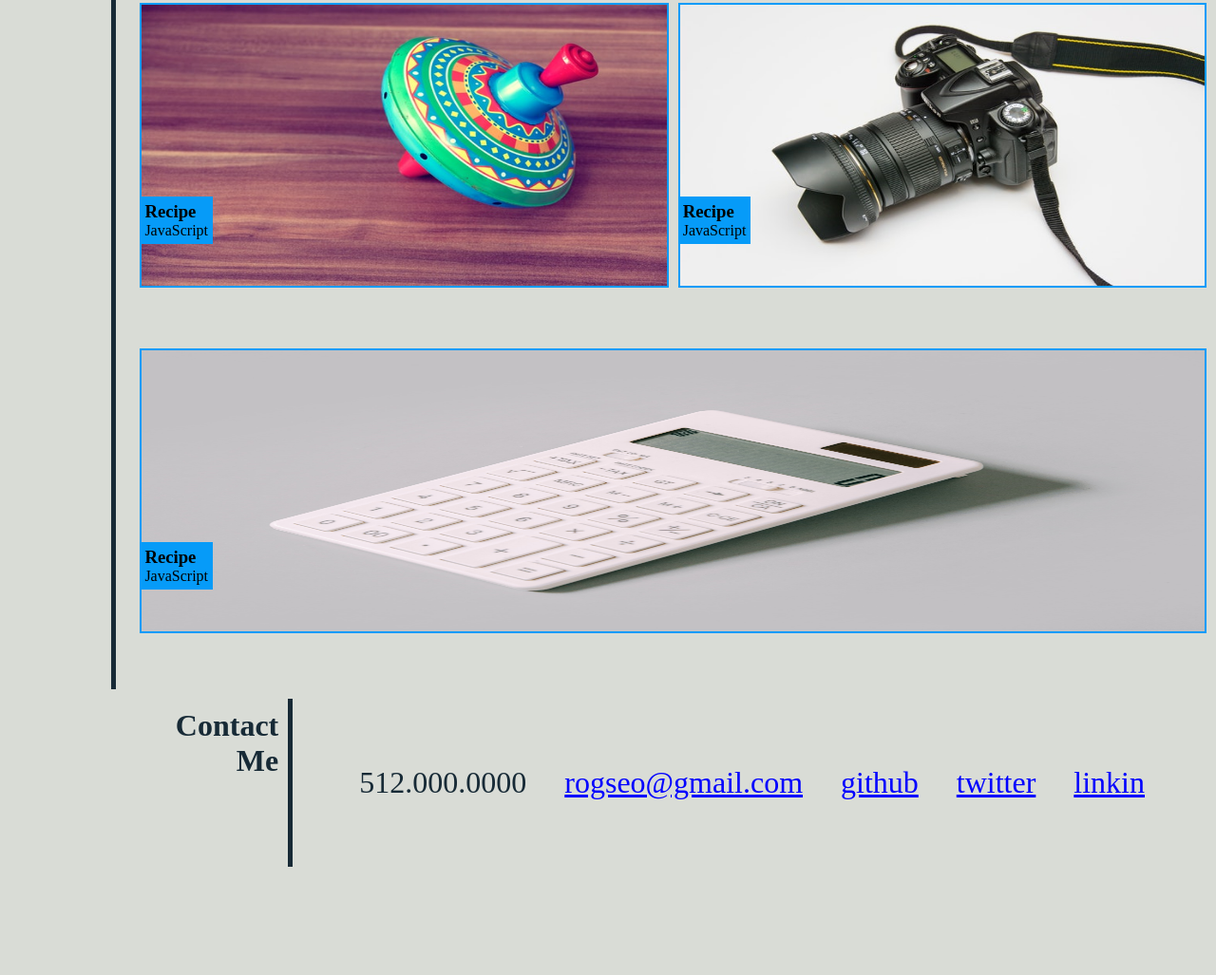
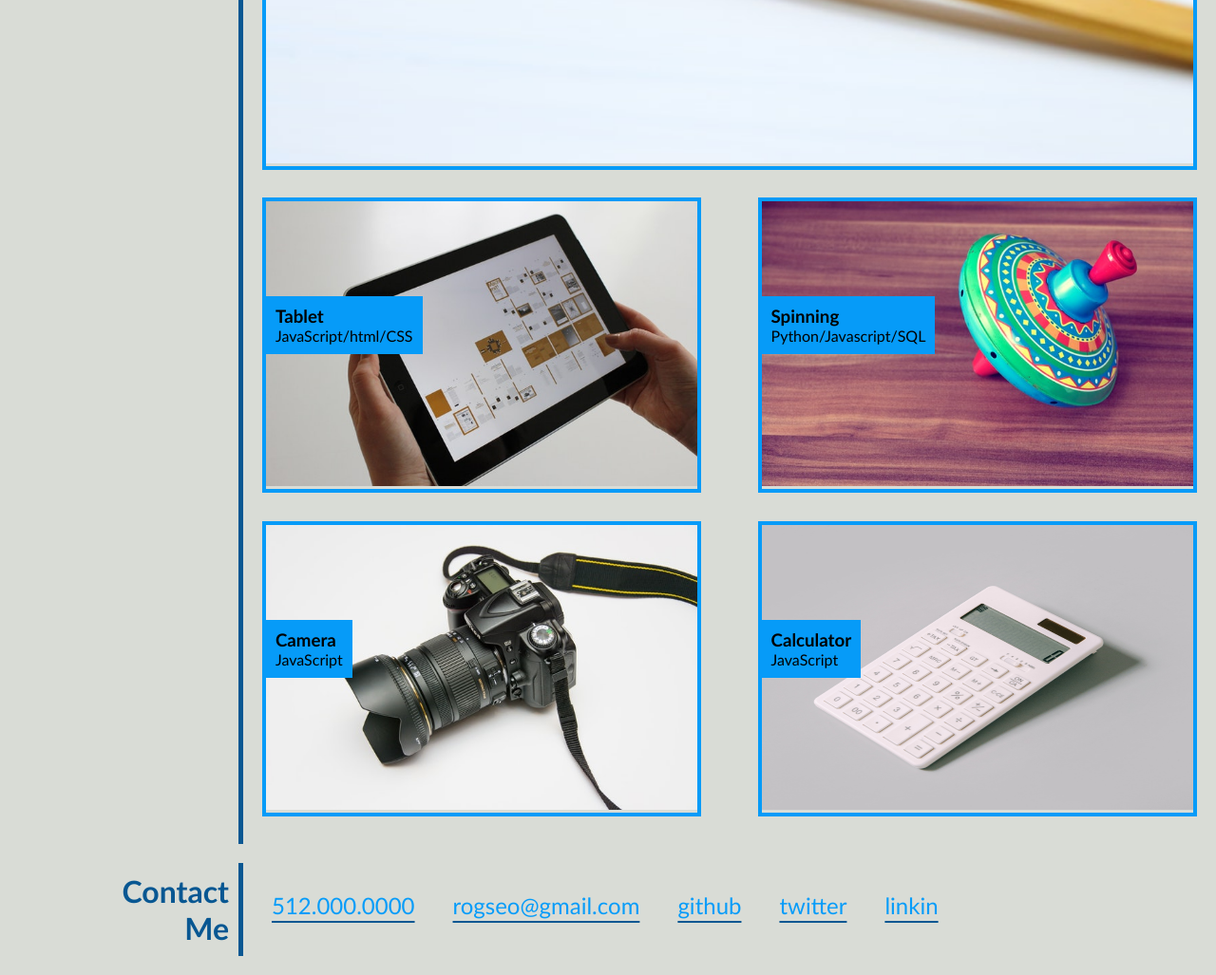
Before and after one commit to rogseo/myFirstPortfolio, a plain HTML site: page index.html in a window 1280 px wide. Shown: the part 816-1843 px from the top of the page at 95% size. Before the commit the page ends 1744 px from the top, so only its background shows below. Drawn offline with Linux system fonts and the light colour scheme.

Commit message:
develop html/css

```diff
--- a/assets/css/style.css
+++ b/assets/css/style.css
@@ -4,19 +4,20 @@
     margin: 0;
 }
 :root{
-    --bluecolor:#069bf8 ;
+    --bluecolor:hsl(203, 95%, 50%) ;
     --white:#d9dcd6;
-    --navy:#172a36;
+    --navy:rgba(8,87,146,255);
 
 }
 
 body {
     background-color:#d9dcd6;
+    font-family: "Gill Sans", sans-serif;
 }
 
 header {
 
-    font-family: 'Trebuchet MS', 'Lucida Sans Unicode', 'Lucida Grande', 'Lucida Sans', Arial, sans-serif;
+    font-family: "Gill Sans", sans-serif;
     background-color:#172a36;
 }
 
@@ -77,73 +78,125 @@ header a:hover{
     align-self: flex-end;
 }
 
-main{
+.column-container{
     margin-top:2%;
     display: flex;
     flex-direction: column;
-    color: #172a36;
+    color:var(--navy);
 }
-main section h1{
+.column-container .column-items{
+    margin-bottom: 20px;
+}
+.row{
+    display: flex;
+    flex-direction: row;
+}
+.row h1{
     text-align: right;
     padding:10px;
     font-size: 200%;
-    width:200px;
-    align-self:stretch;
+    flex:0 0 20%;
+    /* align-self:stretch; */
     font-weight:bold;
     border-right:5px solid var(--navy);
 
 }
+article p{
+    margin-left:20px;
+    width:fit-content;
+}
 
-main section{
+.work-container{
     display: flex;
+    flex-wrap: wrap;
     flex-direction: row;
-    margin:5px;
-    justify-content: flex-end;
+    justify-content: space-between;
+
+    margin-left: 20px;
+    margin-right:20px;
+    /* flex:2 0 60%; */
+
 }
-main article{
-    margin-left: 20px;
+
+.work-container div{
+    flex:0 0 47%;
+    margin-bottom: 3%;
+
 }
+.work-container #surfreport{
+    flex:0 0 100%;
+    /* margin-bottom: 3%; */
+
+}
+
+#surfreport figure img{
+    width: 100%;
+    height: 500px;
+    /* margin-bottom: 3%; */
+}
+
+
+
 #about-me p{
     padding :10px;
     font-size:120%;
-    width:70%;
 
-}
-figure img{
-    width:100%;
-    height: 300px;
-    border: 2px solid #069bf8;
 
 }
 
-#work article{
-    display: flex;
-    flex-wrap: wrap;
+figure{
+    position: relative;
+    border: 4px solid #069bf8;
 }
-#work article div{
-    flex:1 1 400px;
-    margin:5px;
+
+figure img{
+    height: 300px;
+    width: 100%;
+
 }
+
 figcaption{
     background-color: #069bf8;
     color:black;
-    padding:5px;
-    position:relative;
-    top:-100px;
+    padding:10px;
+    position:absolute;
+    top:100px;
     width:fit-content;
 }
+
+figcaption h3{
+    margin: 0;
+
+}
+
+figcaption p{
+    margin: 0;
+    padding: 0;
+}
+img:hover{
+   filter:opacity(70%);
+}
+
 #contactme ul{
     display: flex;
-    justify-self: flex-start;
-    margin: 50px;
+    flex-direction: row;
+    justify-content: space-between;
+    margin: 10px;
 
 
 }
 #contactme li{
-    font-size: 200%;
+    font-size: 150%;
     list-style: none;
     margin:20px;
+    flex:0 1 10%;
 }
 #contactme a{
-    color:blue;
+    color:var(--bluecolor);
+    text-decoration-color:var(--navy);
+    text-underline-offset: 7px;
 }
+#contactme a:hover{
+    background-color: var(--navy);
+    color:var(--white);
+}
--- a/index.html
+++ b/index.html
@@ -17,92 +17,119 @@
                     <li><a href="#resume">Resume</a></li>
                 </ul>
             </nav>
-            <section id=subtitle>
+            <section id="subtitle">
                 <h2>Cool Subtitle here</h2>
             </section>
 
         </header>
 
-        <main>
-            <section id=about-me>
+        <main class="column-container">
+            <section class="column-items">
+                <div class="row" id="about-me">
                     <h1>About<br>Me
                     </h1>
                     <article>
-                    <p>The HyperText Markup Language or HTML is the standard markup language for documents designed to be displayed in a web browser. It can be assisted by technologies such as Cascading Style Sheets (CSS) and scripting languages such as JavaScript.<br>
+                        <p>The HyperText Markup Language or HTML is the standard
+                            markup language for documents designed to be
+                            displayed in a web browser. It can be assisted by
+                            technologies such as Cascading Style Sheets (CSS)
+                            and scripting languages such as JavaScript.<br><br>
 
-                        Web browsers receive HTML documents from a web server or from local storage and render the documents into multimedia web pages. HTML describes the structure of a web page semantically and originally included cues for the appearance of the document. </p>
+                            Web browsers receive HTML documents from a web
+                            server or from local storage and render the
+                            documents into multimedia web pages. HTML describes
+                            the structure of a web page semantically and
+                            originally included cues for the appearance of the
+                            document. </p>
 
                     </article>
+                </div>
             </section>
-            <section id=work>
+            <section class="column-items">
+                <div class="row" id="work">
                     <h1>Work</h1>
-                <article>
+                    <article class="work-container">
                         <div id=surfreport>
+                            <a href="http://www.google.com" target="_blank">
                                 <figure>
                                     <img src="assets/images/wooden-spoons.jpg"
                                         alt="recipe">
                                     <figcaption>
                                         <h3>Recipe</h3>
-                                <p>JavaScript</p>
+                                        <p>JavaScript/Html</p>
                                     </figcaption>
                                 </figure>
+                            </a>
                         </div>
+
                         <div id=led-wall>
+                            <a href="http://www.google.com" target="_blank">
                                 <figure>
                                     <img src="assets/images/tablet.jpg"
                                         alt="tablet">
                                     <figcaption>
-                                <h3>Recipe</h3>
-                                <p>JavaScript</p>
+                                        <h3>Tablet</h3>
+                                        <p>JavaScript/html/CSS</p>
                                     </figcaption>
                                 </figure>
+                            </a>
                         </div>
+
                         <div id=calculator>
+                            <a href="https://github.com/rogseo/myFirstPortfolio" target="_blank">
                                 <figure>
                                     <img src="assets/images/spinning-top.jpg"
                                         alt="spining">
                                     <figcaption>
-                                <h3>Recipe</h3>
+                                        <h3>Spinning</h3>
+                                        <p>Python/Javascript/SQL</p>
+                                    </figcaption>
+                                </figure>
+                            </a>
+                        </div>
+                        <div id=recipe>
+                            <a href="https://github.com/rogseo/myFirstPortfolio" target="_blank">
+                            <figure>
+                                <img src="assets/images/camera.jpg"
+                                    alt="camera">
+                                <figcaption>
+                                    <h3>Camera</h3>
                                     <p>JavaScript</p>
                                 </figcaption>
                             </figure>
-                    </div>
-                    <div id=recipe>
-                        <figure>
-                            <img src="assets/images/camera.jpg"
-                                 alt="calculator">
-                            <figcaption>
-                                <h3>Recipe</h3>
-                                <p>JavaScript</p>
-                            </figcaption>
-                        </figure>
+                            </a>
                         </div>
                         <div id=run-buddy>
+                            <a href="https://github.com/rogseo/myFirstPortfolio" target="_blank">
                             <figure>
                                 <img src="./assets/images/calculator.jpg"
                                     alt="calculator">
                                 <figcaption>
-                                <h3>Recipe</h3>
+                                    <h3>Calculator</h3>
                                     <p>JavaScript</p>
                                 </figcaption>
                             </figure>
+                        </a>
                         </div>
                     </article>
+                </div>
             </section>
-            <section id=contactme>
+            <section class="column-items">
+                <div class="row" id="contactme">
                     <h1>Contact<br>Me</h1>
+                    <article>
                         <ul>
-                    <li><a href="callto"></a>512.000.0000</li>
-                    <li><a href="mailto:rogseo@gmail.com">rogseo@gmail.com</a></li>
-                    <li><a href="github.com">github</a></li>
-                    <li><a href="twitter.com">twitter</a></li>
-                    <li><a href="linkin.com">linkin</a></li>
+                            <li><a href="tell:5120000000" target="_blank">512.000.0000</a></li>
+                            <li><a href="mailto:rogseo@gmail.com" taget="_blank">rogseo@gmail.com</a></li>
+                            <li><a href="github.com" target="_blank">github</a></li>
+                            <li><a href="twitter.com" target="_blank">twitter</a></li>
+                            <li><a href="linkin.com" target="_blank">linkin</a></li>
                         </ul>
+                    </article>
+                </div>
             </section>
 
-
             <section id=resume></section>
-
 
         </main>
 
```
Also changed, not shown: 1 other file. Lines whose indentation alone changed are shown as unchanged.
